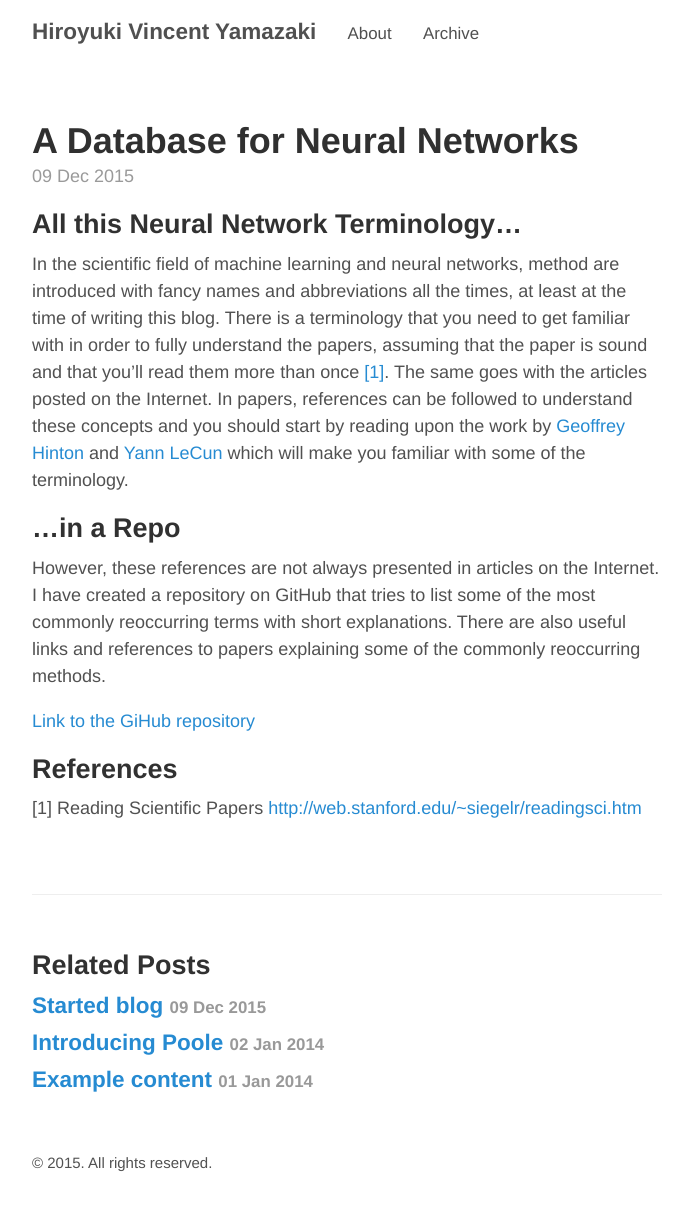
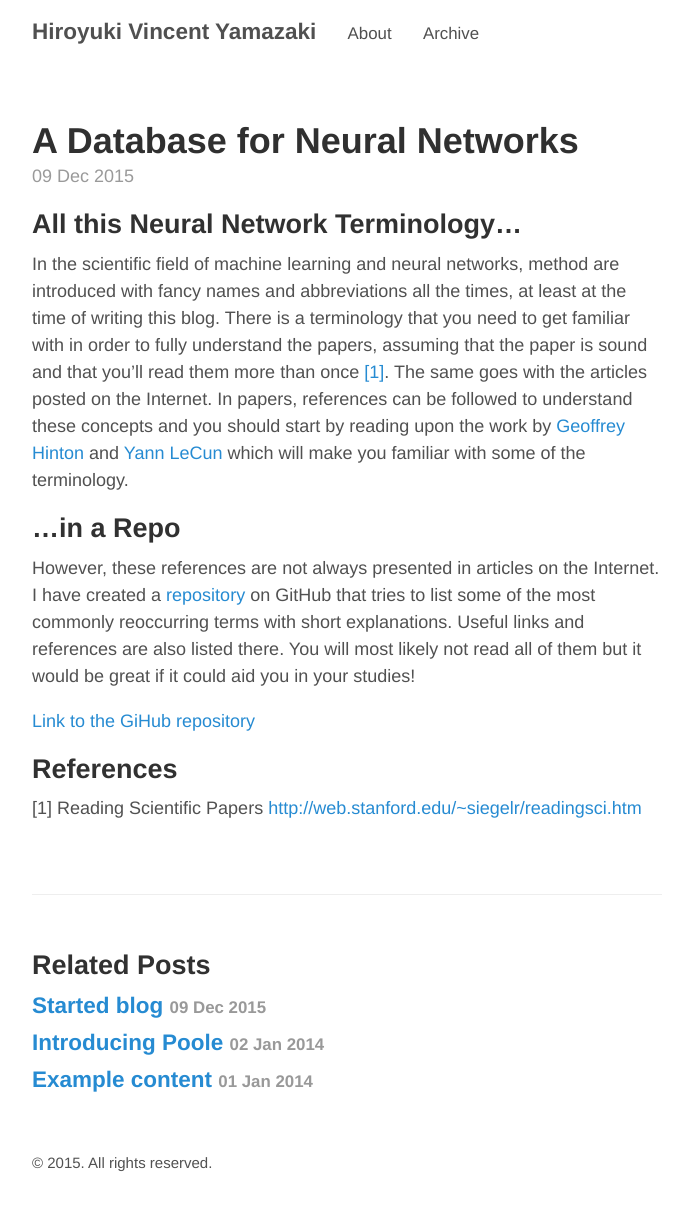
Before and after one commit to hvy/hvy.github.io, a Jekyll site: the page built from _posts/2015-12-09-A-database-for-neural-networks.md, in a window 1280 px wide. Shown: the whole page, without its empty margins (293-986 px from the left). Built offline with Jekyll 4.4.1, drawn with Linux system fonts in a browser that asks for light colours.

Commit message:
minor edit

```diff
--- a/_posts/2015-12-09-A-database-for-neural-networks.md
+++ b/_posts/2015-12-09-A-database-for-neural-networks.md
@@ -7,7 +7,7 @@ title: A Database for Neural Networks
 In the scientific field of machine learning and neural networks, method are introduced with fancy names and abbreviations all the times, at least at the time of writing this blog. There is a terminology that you need to get familiar with in order to fully understand the papers, assuming that the paper is sound and that you'll read them more than once [[1]](#references). The same goes with the articles posted on the Internet. In papers, references can be followed to understand these concepts and you should start by reading upon the work by [Geoffrey Hinton](https://en.wikipedia.org/wiki/Geoffrey_Hinton) and [Yann LeCun](https://en.wikipedia.org/wiki/Yann_LeCun) which will make you familiar with some of the terminology.
 
 ## ...in a Repo
-However, these references are not always presented in articles on the Internet. I have created a repository on GitHub that tries to list some of the most commonly reoccurring terms with short explanations. There are also useful links and references to papers explaining some of the commonly reoccurring methods.
+However, these references are not always presented in articles on the Internet. I have created a [repository](https://github.com/hvy/vvnnnd) on GitHub that tries to list some of the most commonly reoccurring terms with short explanations. Useful links and references are also listed there. You will most likely not read all of them but it would be great if it could aid you in your studies!
 
 [Link to the GiHub repository](https://github.com/hvy/vvnnnd)
 
```
